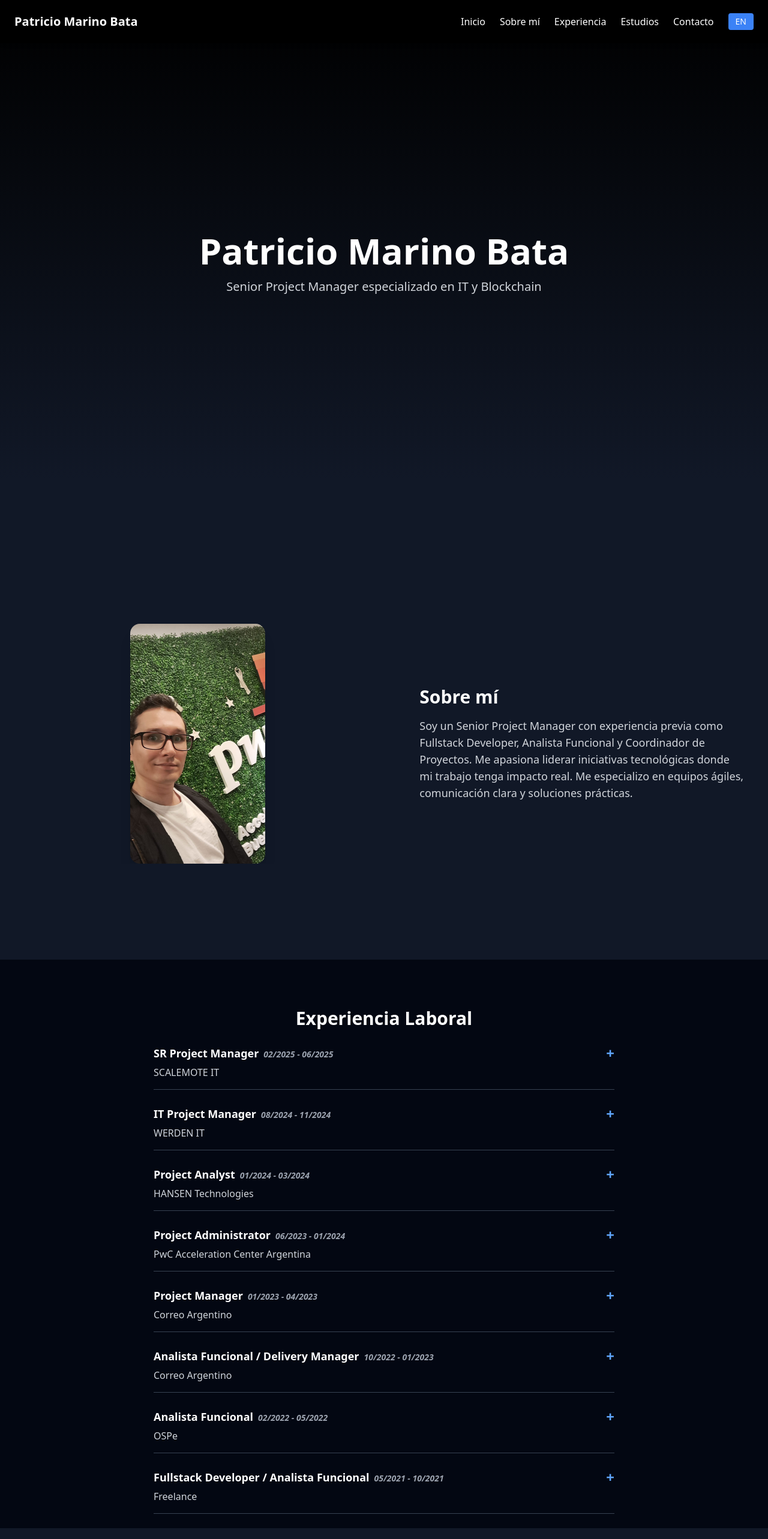
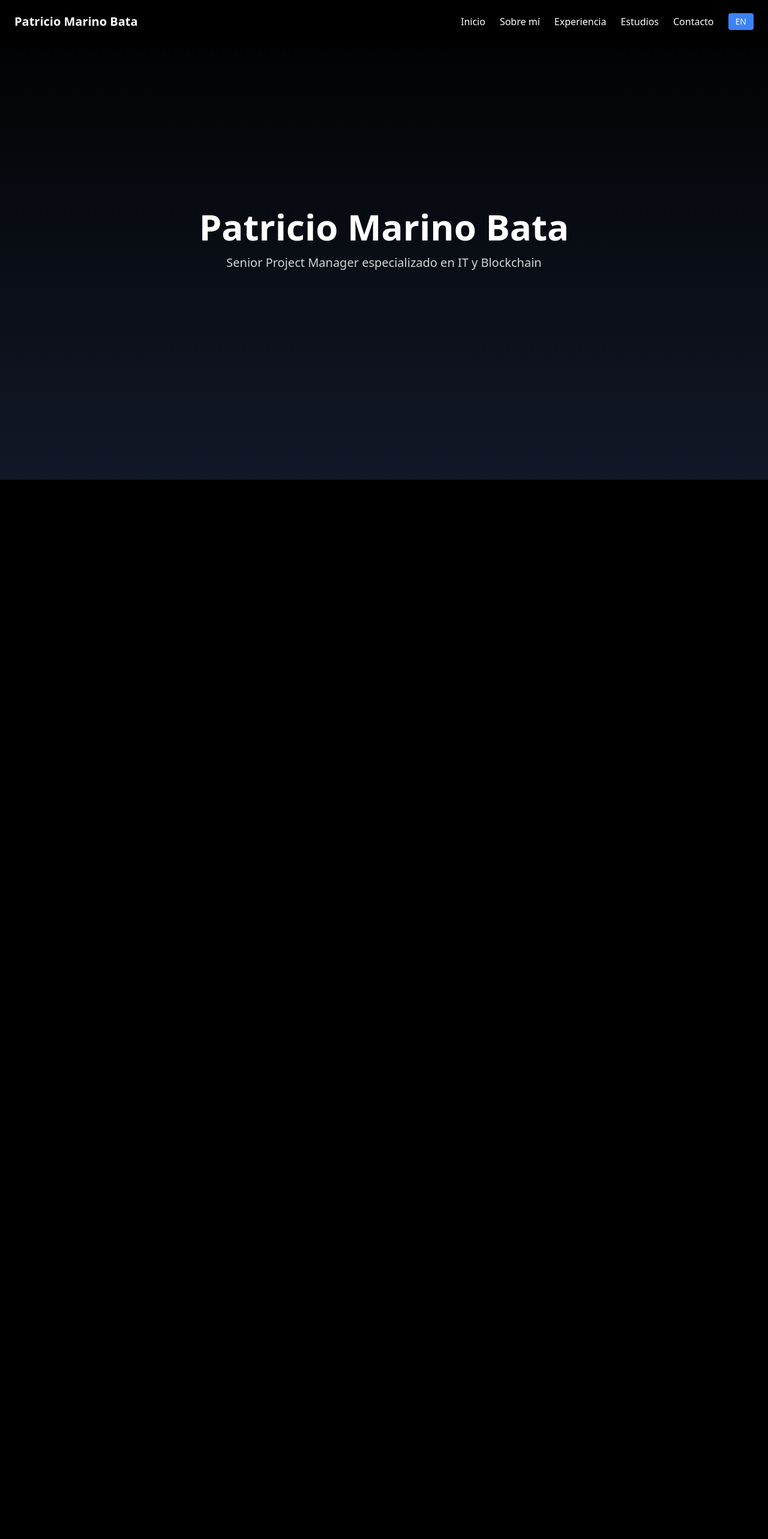
Before and after one commit to PatoMarinoBata/portfolio, a React (Vite) app: page / in a window 1280 px wide. Shown: the top 2566 px of the page at 60% size. After the commit the page ends 800 px from the top, so only its background shows below. Built offline with nearby package versions, Linux system fonts and the light colour scheme.

Commit message:
Agrego animaciones fade/slide a cada sección con Framer Motion

```diff
--- a/src/portfolio.jsx
+++ b/src/portfolio.jsx
@@ -21,7 +21,7 @@ export default function Portfolio() {
     return () => clearInterval(interval);
   }, [images.length]);
 
-  // Si los textos aún no están definidos, mostramos un estado de carga
+  // Validación de textos cargados
   if (
     !texts?.home?.title ||
     !texts?.about?.title ||
@@ -38,16 +38,30 @@ export default function Portfolio() {
     setOpenIndex((prev) => (prev === index ? null : index));
   };
 
+  // Animaciones reuseables para secciones
+  const sectionVariants = {
+    hidden: { opacity: 0, y: 50 },
+    visible: { opacity: 1, y: 0 },
+  };
+
   return (
-    <div className="snap-y snap-mandatory overflow-y-auto bg-black text-white scroll-smooth">
+    <div
+      className="h-screen snap-y snap-mandatory overflow-y-scroll bg-black text-white scroll-smooth"
+      style={{ scrollPaddingTop: "4.5rem" }}
+    >
       <Navbar />
 
       {/* ======================
           1) HOME
       ====================== */}
-      <section
+      <motion.section
         id="home"
-        className="snap-start min-h-screen pt-20 scroll-mt-20 flex flex-col justify-center items-center bg-gradient-to-b from-black to-gray-900 px-4 text-center"
+        className="snap-start h-screen flex flex-col justify-center items-center bg-gradient-to-b from-black to-gray-900 px-4 text-center"
+        variants={sectionVariants}
+        initial="hidden"
+        whileInView="visible"
+        viewport={{ once: true, amount: 0.4 }}
+        transition={{ duration: 0.8 }}
       >
         <h1 className="text-3xl md:text-5xl lg:text-6xl font-bold">
           {texts.home.title}
@@ -55,14 +69,19 @@ export default function Portfolio() {
         <p className="mt-4 text-base md:text-lg lg:text-xl text-gray-300 max-w-xl">
           {texts.home.subtitle}
         </p>
-      </section>
+      </motion.section>
 
       {/* ======================
           2) SOBRE MÍ (carrusel)
       ====================== */}
-      <section
+      <motion.section
         id="about"
-        className="snap-start min-h-screen pt-20 scroll-mt-20 flex flex-col md:flex-row items-center justify-center bg-gray-900 px-4 md:px-10 gap-10"
+        className="snap-start h-screen flex flex-col md:flex-row items-center justify-center bg-gray-900 px-4 md:px-10 gap-10"
+        variants={sectionVariants}
+        initial="hidden"
+        whileInView="visible"
+        viewport={{ once: true, amount: 0.4 }}
+        transition={{ duration: 0.8 }}
       >
         <div className="w-full md:w-1/2 flex justify-center items-center overflow-hidden relative h-[250px] md:h-[350px] lg:h-[400px]">
           <AnimatePresence mode="wait">
@@ -87,14 +106,19 @@ export default function Portfolio() {
             {texts.about.description}
           </p>
         </div>
-      </section>
+      </motion.section>
 
       {/* ======================
           3) EXPERIENCIA
       ====================== */}
-      <section
+      <motion.section
         id="experience"
-        className="snap-start pt-20 scroll-mt-20 bg-gray-950 px-4 md:px-10 py-6"
+        className="snap-start h-screen bg-gray-950 px-4 md:px-10 py-6 overflow-y-auto"
+        variants={sectionVariants}
+        initial="hidden"
+        whileInView="visible"
+        viewport={{ once: true, amount: 0.4 }}
+        transition={{ duration: 0.8 }}
       >
         <h2 className="text-xl md:text-3xl font-semibold mb-6 text-center">
           {texts.experience.title}
@@ -129,14 +153,19 @@ export default function Portfolio() {
             </div>
           ))}
         </div>
-      </section>
+      </motion.section>
 
       {/* ======================
           4) ESTUDIOS Y CERTIFICACIONES
       ====================== */}
-      <section
+      <motion.section
         id="studies"
-        className="snap-start min-h-screen pt-20 scroll-mt-20 bg-gray-900 px-4 md:px-10 py-6 overflow-y-auto"
+        className="snap-start h-screen bg-gray-900 px-4 md:px-10 py-6 overflow-y-auto"
+        variants={sectionVariants}
+        initial="hidden"
+        whileInView="visible"
+        viewport={{ once: true, amount: 0.4 }}
+        transition={{ duration: 0.8 }}
       >
         <div className="max-w-3xl mx-auto text-left">
           <h2 className="text-xl md:text-3xl font-semibold mb-4">
@@ -148,14 +177,19 @@ export default function Portfolio() {
             ))}
           </ul>
         </div>
-      </section>
+      </motion.section>
 
       {/* ======================
           5) CONTACTO
       ====================== */}
-      <section
+      <motion.section
         id="contact"
-        className="snap-start min-h-screen pt-20 scroll-mt-20 flex flex-col justify-center items-center bg-gray-950 px-4 md:px-10 text-center"
+        className="snap-start h-screen flex flex-col justify-center items-center bg-gray-950 px-4 md:px-10 text-center"
+        variants={sectionVariants}
+        initial="hidden"
+        whileInView="visible"
+        viewport={{ once: true, amount: 0.4 }}
+        transition={{ duration: 0.8 }}
       >
         <h2 className="text-xl md:text-3xl font-semibold mb-4">
           {texts.contact.title}
@@ -170,6 +204,7 @@ export default function Portfolio() {
           >
             LinkedIn
           </a>
+          .
         </p>
         <a
           href="/CV%20Junio%202025,%20Patricio%20Marino%20Bata.pdf"
@@ -178,7 +213,7 @@ export default function Portfolio() {
         >
           {texts.contact.cv}
         </a>
-      </section>
+      </motion.section>
     </div>
   );
 }
```
